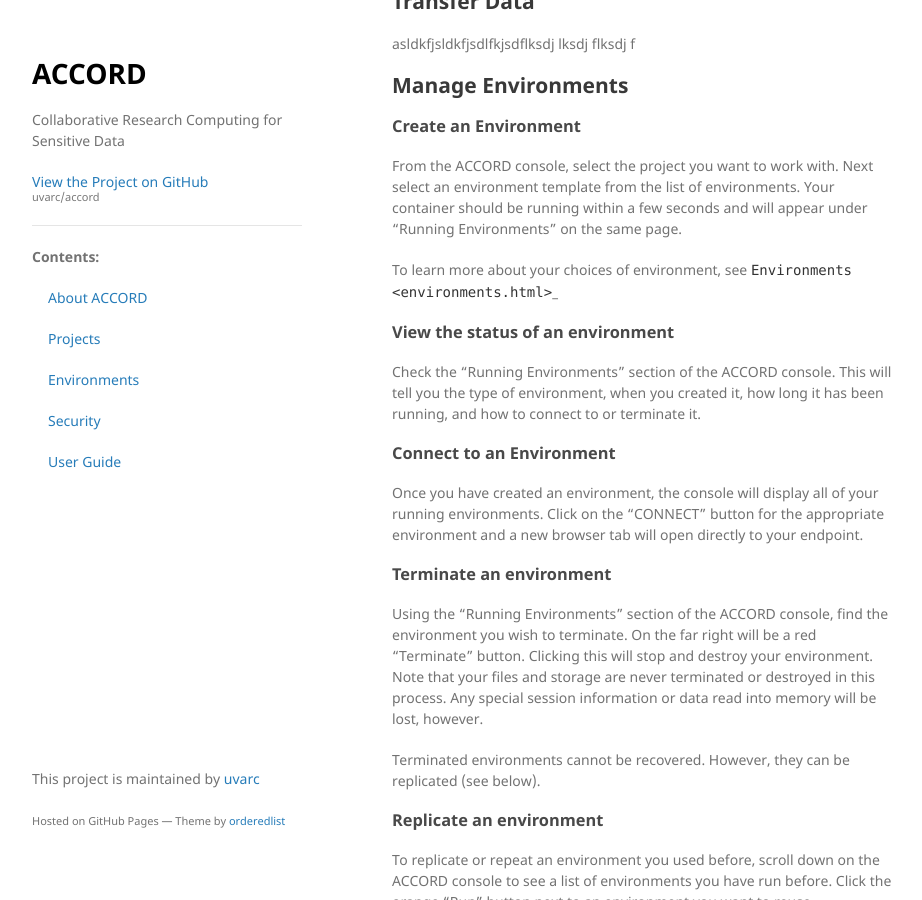
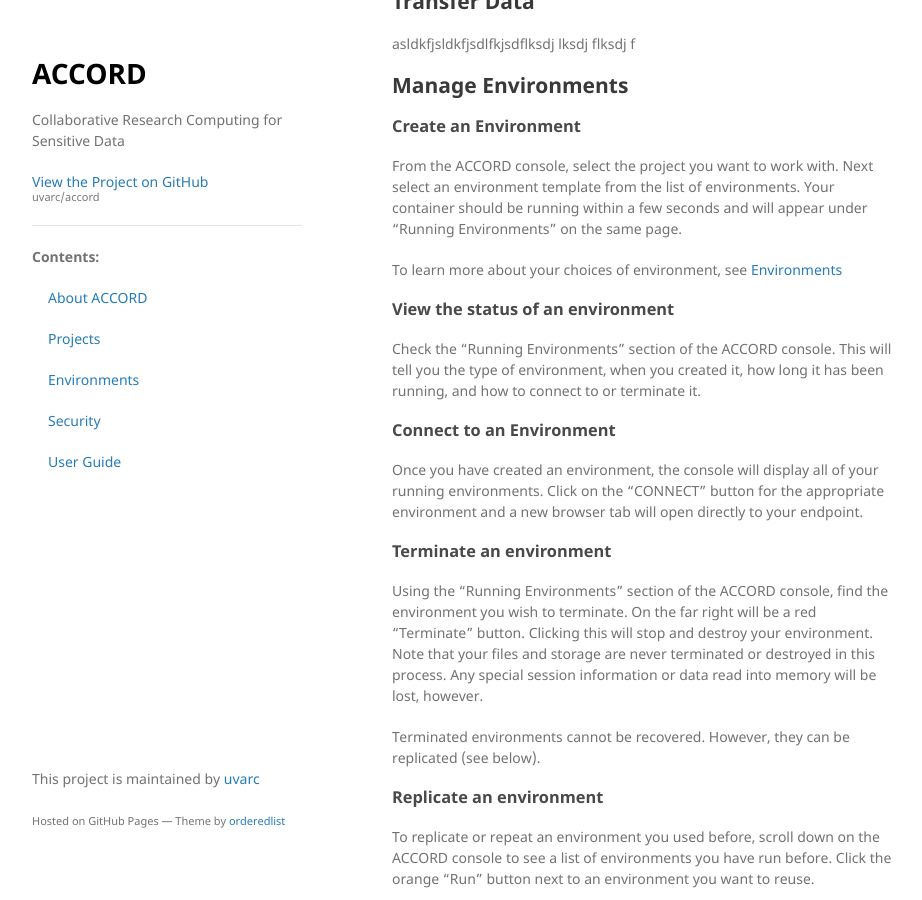
Before and after one commit to uvarc/accord, a Jekyll site: the page built from docs/user-guide.md, in a window 1280 px wide and 900 px high, scrolled down 1234 px. Shown: the whole window, without its empty margins (178-1100 px from the left). Built offline with Jekyll 4.4.1, drawn with Linux system fonts in a browser that asks for light colours; our own code applies the rules of GitHub Pages for plain Markdown files.

Commit message:
Update user-guide.md

```diff
--- a/docs/user-guide.md
+++ b/docs/user-guide.md
@@ -46,8 +46,8 @@
 users at any time, and may also remove users as needed.
 
 Because user authentication is handled through single sign-on from each user's home institution, PIs should
-be aware of the ``eppn`` for their colleagues. An ``eppn`` looks similar to most institutional email
-addresses, in the form of `userid` + `domain`, such as ``mst3k@mit.edu`` or ``abc5y@virginia.edu``.
+be aware of the `eppn` for their colleagues. An `eppn` looks similar to most institutional email
+addresses, in the form of `userid` + `domain`, such as `mst3k@mit.edu` or `abc5y@virginia.edu`.
 
 
 ## Transfer Data
@@ -64,7 +64,7 @@
 from the list of environments. Your container should be running within a few seconds and will appear
 under "Running Environments" on the same page.
 
-To learn more about your choices of environment, see `Environments <environments.html>`_
+To learn more about your choices of environment, see [Environments](https://accord-documentation.uvarc.io/environments)
 
 ### View the status of an environment
 
```
